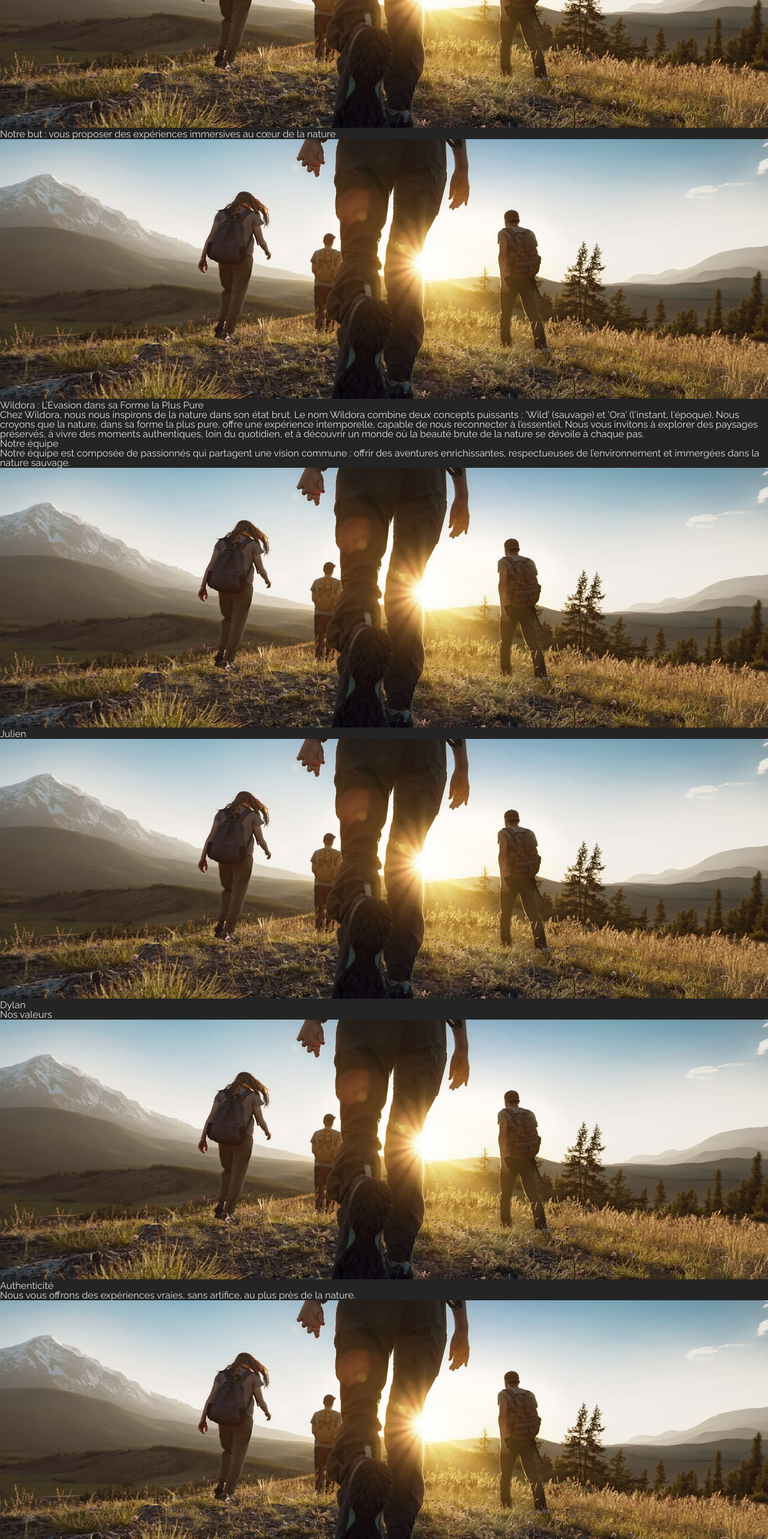
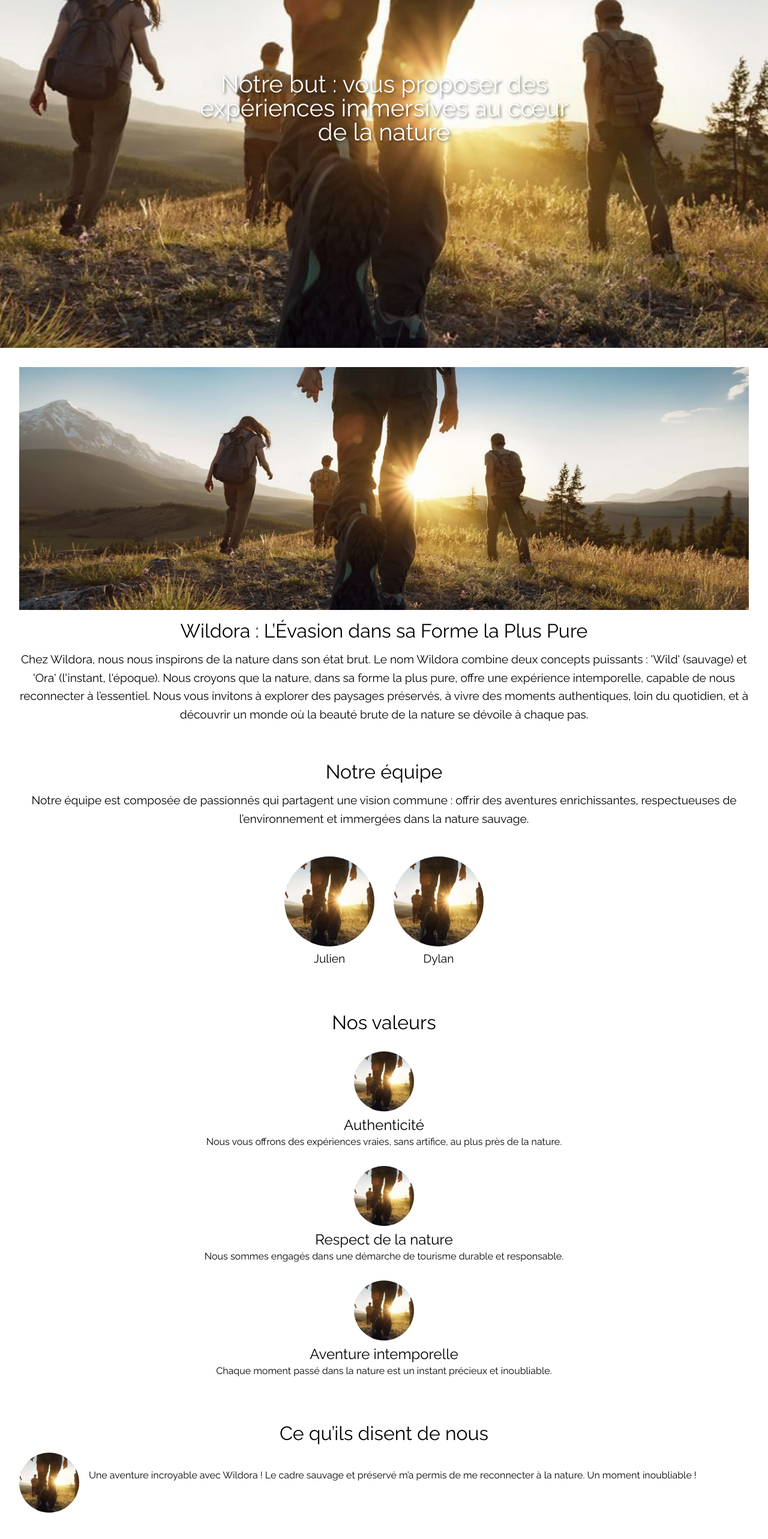
Before and after one commit to julien382/Wildora, a React (Vite) app: page /a_propos in a window 1280 px wide. Shown: the part 220-2786 px from the top of the page at 60% size. Built offline with nearby package versions, Linux system fonts and the light colour scheme.

Commit message:
add css aboutPage

```diff
--- a/src/pages/AboutPage/AboutPage.scss
+++ b/src/pages/AboutPage/AboutPage.scss
@@ -0,0 +1,205 @@
+@use '../../styles/index' as *;
+
+.topAboutPage {
+    position: relative;
+    height: 100vh; /* L'image prend toute la hauteur de la vue */
+    overflow: hidden;
+
+    .topAboutPageImage {
+        width: 100%;
+        height: 100%;
+        object-fit: cover; /* Empêche la déformation de l'image */
+        position: absolute;
+        top: 0;
+        left: 0;
+        z-index: -1; /* Place l'image derrière le texte */
+    }
+
+    .topAboutPageTitle {
+        position: absolute;
+        top: 50%;
+        left: 50%;
+        transform: translate(-50%, -50%);
+        color: $white;
+        text-shadow: 2px 2px 4px rgba(0, 0, 0, 0.5); /* Amélioration de la lisibilité */
+        font-size: 2.5rem;
+        text-align: center;
+        z-index: 1; /* Place le texte au-dessus de l'image */
+    }
+}
+
+.descriptionAboutPage {
+    padding: 2rem;
+    background-color: $white;
+    text-align: center;
+
+    .descriptionAboutPageImage {
+        width: 100%;
+        height: auto;
+        margin-bottom: 1rem;
+    }
+
+    .descriptionAboutPageTitle {
+        font-size: 2rem;
+        margin-bottom: 1rem;
+        color: $black;
+    }
+
+    .descriptionAboutPageText {
+        font-size: 1.2rem;
+        line-height: 1.6;
+        color: $black;
+    }
+}
+
+.equipeAboutPage {
+    padding: 2rem;
+    background-color: $white;
+    text-align: center;
+
+    .equipeAboutPageTitle {
+        font-size: 2rem;
+        margin-bottom: 1rem;
+        color: $black;
+    }
+
+    .equipeAboutPageText {
+        font-size: 1.2rem;
+        line-height: 1.6;
+        color: $black;
+        margin-bottom: 2rem;
+    }
+
+    .equipeAboutPageCard {
+        display: inline-block;
+        margin: 1rem;
+        text-align: center;
+
+        .equipeAboutPageImage {
+            width: 150px;
+            height: 150px;
+            border-radius: 50%;
+            object-fit: cover;
+            margin-bottom: 0.5rem;
+        }
+
+        .equipeAboutPageName {
+            font-size: 1.2rem;
+            color: $black;
+        }
+    }
+}
+
+.valeursAboutPage {
+    padding: 2rem;
+    background-color: $white;
+    text-align: center;
+
+    .valeursAboutPageTitle {
+        font-size: 2rem;
+        margin-bottom: 1rem;
+        color: $black;
+    }
+
+    .valeursAboutPageCard {
+        display: inline-block;
+        margin: 1rem;
+        text-align: center;
+
+        .valeursAboutPageImage {
+            width: 100px;
+            height: 100px;
+            border-radius: 50%;
+            object-fit: cover;
+            margin-bottom: 0.5rem;
+        }
+
+        .valeursAboutPageTitle {
+            font-size: 1.5rem;
+            margin-bottom: 0.5rem;
+            color: $black;
+        }
+
+        .valeursAboutPageText {
+            font-size: 1rem;
+            color: $black;
+        }
+    }
+}
+
+.temoignagesAboutPage {
+    padding: 2rem;
+    background-color: $white;
+    text-align: center;
+
+    .temoignagesAboutPageTitle {
+        font-size: 2rem;
+        margin-bottom: 1rem;
+        color: $black;
+    }
+
+    .temoignagesAboutPageCard {
+        display: flex;
+        align-items: center;
+        margin: 1rem 0;
+
+        .temoignagesAboutPageImage {
+            width: 100px;
+            height: 100px;
+            border-radius: 50%;
+            object-fit: cover;
+            margin-right: 1rem;
+        }
+
+        .temoignagesAboutPageContainerText {
+            text-align: left;
+
+            .temoignagesAboutPageText {
+                font-size: 1rem;
+                color: $black;
+                margin-bottom: 0.5rem;
+            }
+
+            .temoignagesAboutPageAuthor {
+                font-size: 0.9rem;
+                color: $white;
+            }
+        }
+    }
+}
+
+.faqAboutPage {
+    padding: 2rem;
+    background-color: $white;
+    text-align: center;
+
+    .faqAboutPageTitle {
+        font-size: 2rem;
+        margin-bottom: 1rem;
+        color: $black;
+    }
+
+    .faqAboutPageTitleContainer {
+        display: flex;
+        flex-direction: column;
+        gap: 1rem;
+
+        .faqAboutPageCard {
+            background-color: $white;
+            border-radius: 8px;
+            padding: 1rem;
+            text-align: left;
+
+            .faqAboutPageCardTitle {
+                font-size: 1.5rem;
+                margin-bottom: 0.5rem;
+                color: $black;
+            }
+
+            .faqAboutPageCardText {
+                font-size: 1rem;
+                color: $black;
+            }
+        }
+    }
+}
```
